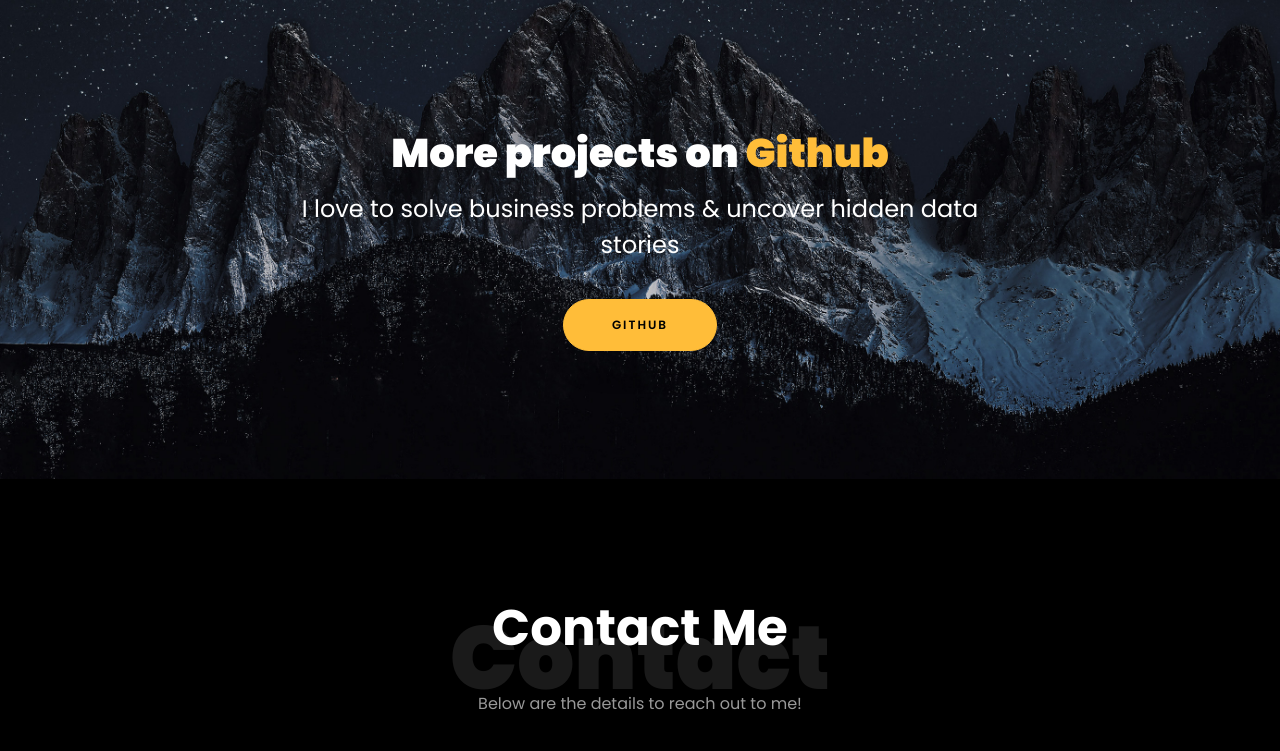
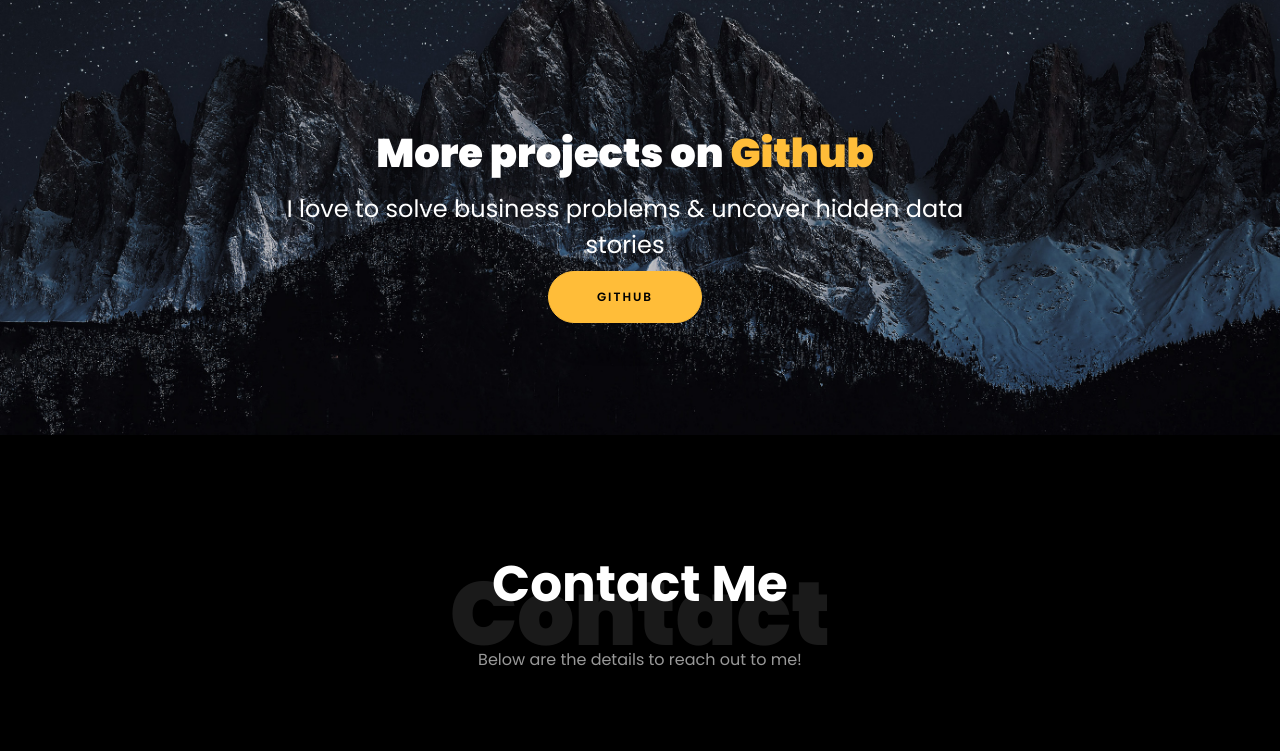
Before and after one commit to pain-killer786/pain-killer786.github.io, a plain HTML site: page index.html in a window 1280 px wide. Shown: the part 3680-4431 px from the top of the page. Drawn offline with Linux system fonts and the light colour scheme; files whose address does not match are found by name.

Commit message:
changes are done

```diff
--- a/index.html
+++ b/index.html
@@ -34,6 +34,12 @@
 		/*======================================
 //--//-->   ABOUT
 ======================================*/
+
+		*{
+			/* outline: 2px solid black;
+			background-color: white;
+			color: black; */
+		}
 
 		.about-mf .box-shadow-full {
 			padding-top: 4rem;
@@ -606,13 +612,13 @@
 
 	<div class="ftco-section ftco-hireme img margin-top" style="background-image: url(images/bg_1.jpg)">
 		<!-- <div class="container"> -->
-		<div class="row justify-content-center">
+		<div style="width: 100%;" class="row justify-content-center">
 			<div class="col-md-7 ftco-animate text-center">
 				<h2>More projects on<span> Github </span> </h2>
 				<div class="heading">
 					<h4> I love to solve business problems &amp; uncover hidden data stories </h4>
-					<br>
-					<p><a href="https://github.com/pain-killer786" class="btn btn-primary py-3 px-5">GitHub</a></p>
+
+					<a href="https://github.com/pain-killer786" target="_blank" style="cursor: pointer;" class="btn btn-primary py-3 px-5">GitHub</a>
 				</div>
 			</div>
 		</div>
```
